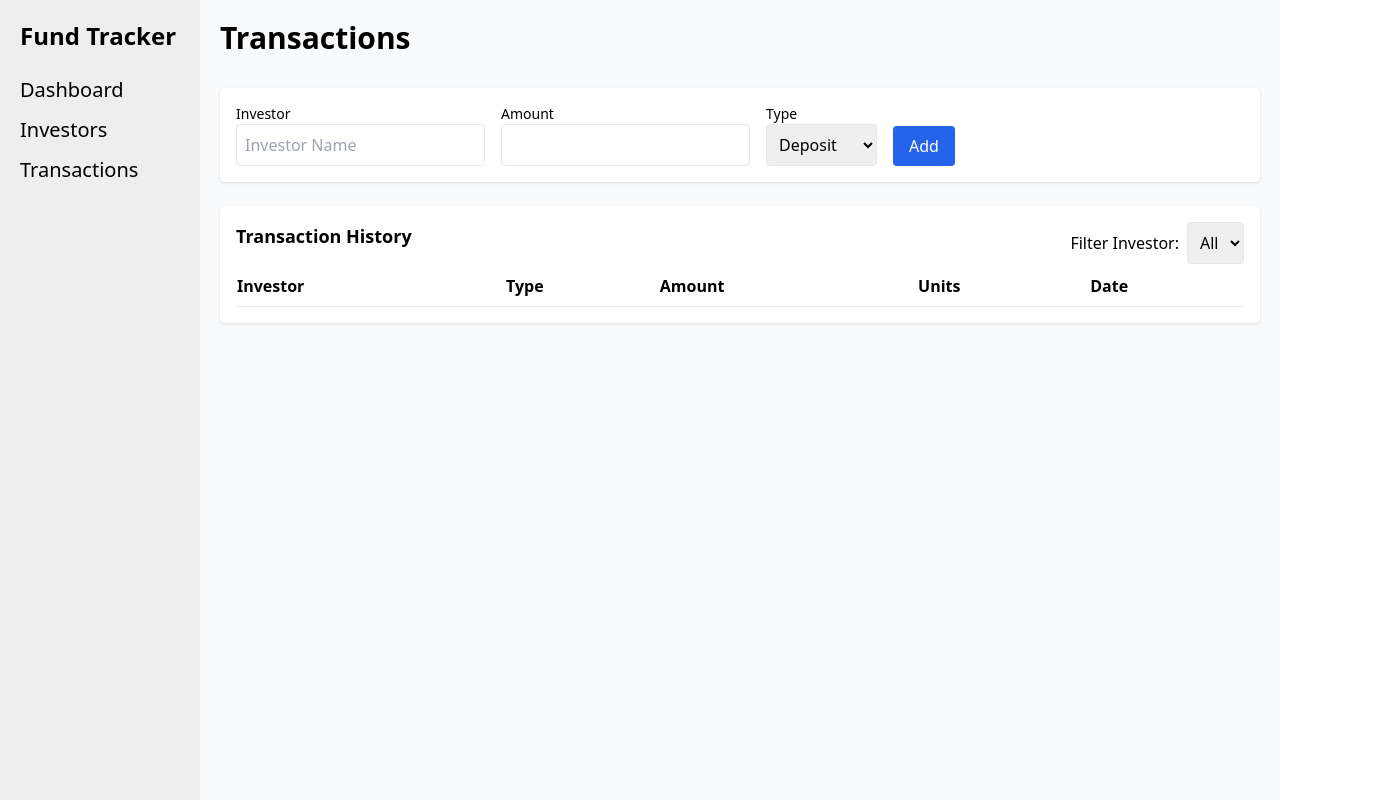
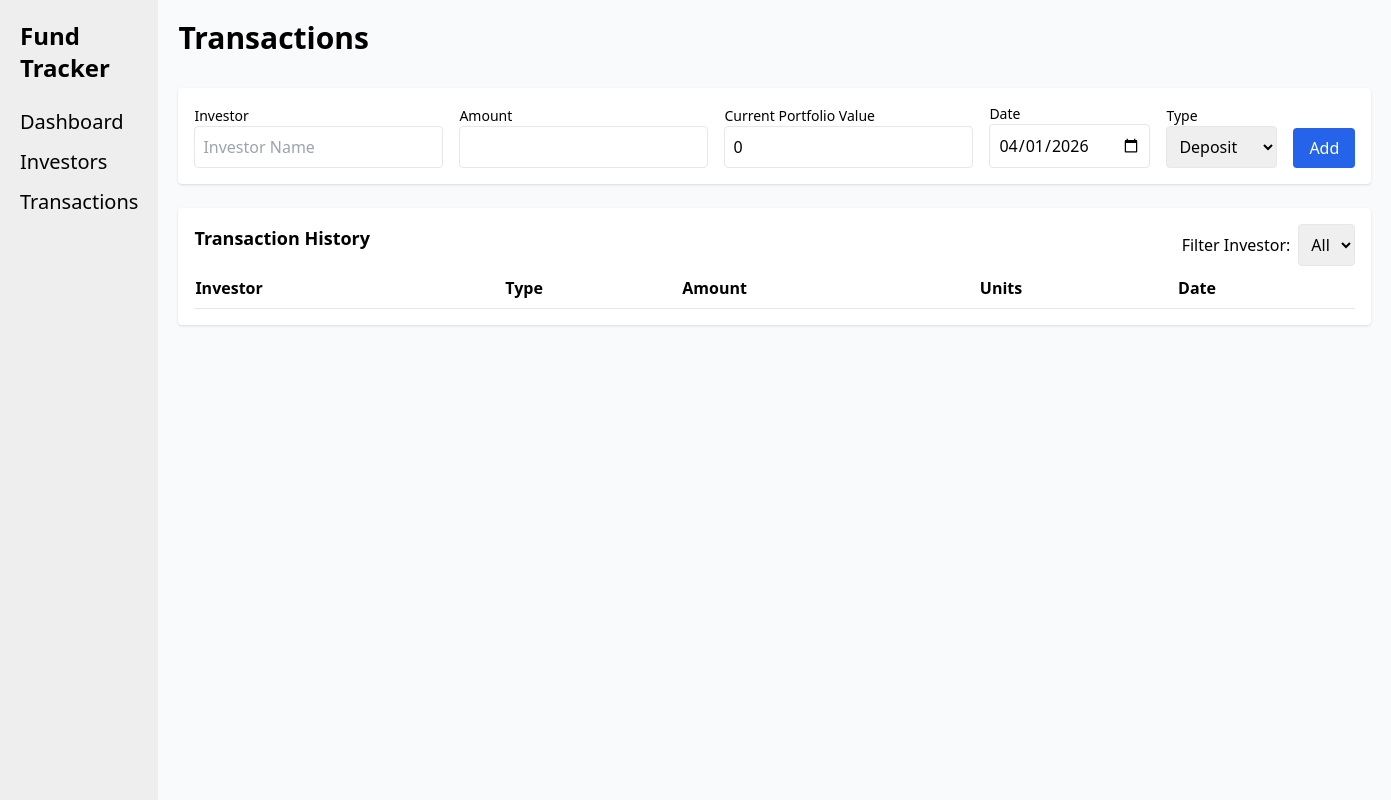
Before and after one commit to LordShehzi/investment-fund-tracker, a React (Vite) app: page /transactions in a window 1280 px wide. Shown: the whole page, 1391 px wide, since content can reach past the window. Built offline with nearby package versions, Linux system fonts and the light colour scheme.

Commit message:
Add Portfolio value history in transactions

```diff
--- a/index.html
+++ b/index.html
@@ -4,7 +4,7 @@
     <meta charset="UTF-8" />
     <link rel="icon" type="image/svg+xml" href="/favicon.svg" />
     <meta name="viewport" content="width=device-width, initial-scale=1.0" />
-    <title>investment-fund-tracker</title>
+    <title>Investment fund tracker</title>
   </head>
   <body>
     <div id="root"></div>
--- a/src/context/PortfolioContext.jsx
+++ b/src/context/PortfolioContext.jsx
@@ -76,7 +76,7 @@ export function PortfolioProvider({ children }){
     })
     .sort((a,b) => b.value - a.value)
 
-    function addTransaction(person, type, amount){
+    function addTransaction(person, type, amount, prev, date){
 
         const currentNav = nav
 
@@ -86,7 +86,7 @@ export function PortfolioProvider({ children }){
 
             units = amount / currentNav
 
-            setPortfolioValue(prev => prev + amount)
+            setPortfolioValue(prev + amount)
 
         }else{
 
@@ -98,12 +98,12 @@ export function PortfolioProvider({ children }){
 
             if(amount > investorValue){
                 alert("Withdrawal exceeds investor balance")
-                return
+                return false
             }
 
             units = -(amount / currentNav)
 
-            setPortfolioValue(prev => prev - amount)
+            setPortfolioValue(prev - amount)
 
         }
 
@@ -111,8 +111,9 @@ export function PortfolioProvider({ children }){
             person,
             type,
             amount,
+            prev,
             units,
-            date: new Date().toISOString()
+            date: new Date(date).toISOString()
         }
 
         setTransactions(prev => [...prev, newTransaction])
@@ -120,6 +121,8 @@ export function PortfolioProvider({ children }){
         if(!investors.includes(person)){
             setInvestors(prev => [...prev, person])
         }
+
+        return true
     }
 
     const value = {
--- a/src/pages/Transactions.jsx
+++ b/src/pages/Transactions.jsx
@@ -1,14 +1,18 @@
-import { useState } from "react"
+import { useState, useEffect } from "react"
 import { usePortfolio } from "../context/PortfolioContext"
 import { formatDate, formatNumber } from "../utils/format"
 
 function Transactions() {
 
-  const { addTransaction, transactions, investors} = usePortfolio()
+  const { addTransaction, transactions, investors, portfolioValue} = usePortfolio()
 
   const [ person, setPerson ] = useState("")
   const [ amount, setAmount ] = useState("")
+  const [ prev, setPrev ] = useState(portfolioValue)
   const [ type, setType ] = useState("deposit")
+  const [ date, setDate ] = useState(()=>{
+    return new Date().toISOString().split("T")[0]
+  })
 
   const [ selectedInvestor, setSelectedInvestor ] = useState("")
 
@@ -16,15 +20,29 @@ function Transactions() {
   ? transactions.filter((t) => t.person === selectedInvestor)
   : transactions
 
+  const sortedTransactions = [...filteredTransactions].sort(
+    (a, b) => new Date(b.date) - new Date(b.date)
+  )
+
   function handleSubmit(e){
     e.preventDefault()
 
     if(!person || !amount) return
 
-    addTransaction(person, type, Number(amount))
+    const success = addTransaction(person, type, Number(amount), Number(prev), date)
 
     setPerson("")
     setAmount("")
+    setDate(new Date().toISOString().split("T")[0])
+    if(success){
+      setPrev(
+        prev + (
+          type === "deposit"
+          ? Number(amount)
+          : -Number(amount)
+        )
+      )
+    }
   }
 
   return(
@@ -66,6 +84,25 @@ function Transactions() {
               className="border p-2 rounded"
               value={amount}
               onChange={e => setAmount(e.target.value)}
+              />
+            </div>
+            <div>
+              <label className="block text-sm">Current Portfolio Value</label>
+              <input
+              type="number"
+              className="border p-2 rounded"
+              value={prev}
+              onChange={e => setPrev(e.target.value)}
+              />
+            </div>
+
+            <div>
+              <label className="block text-sm">Date</label>
+              <input
+                type="date"
+                className="border p-2 rounded"
+                value={date}
+                onChange={(e) => setDate(e.target.value)}
               />
             </div>
 
@@ -132,8 +169,7 @@ function Transactions() {
 
           <tbody>
 
-            {filteredTransactions
-            .toReversed()
+            {sortedTransactions
             .map((t, index) => (
               <tr key={index} className="border-b">
                 <td className="py-2">{t.person}</td>
```
